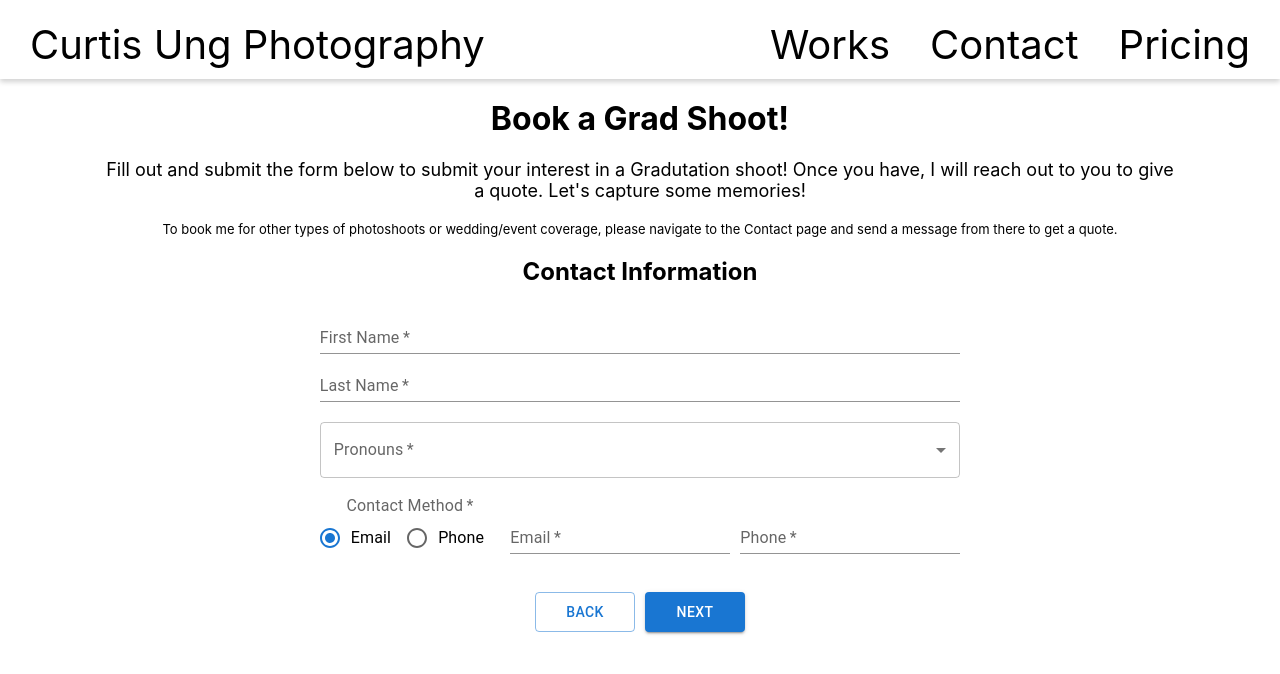
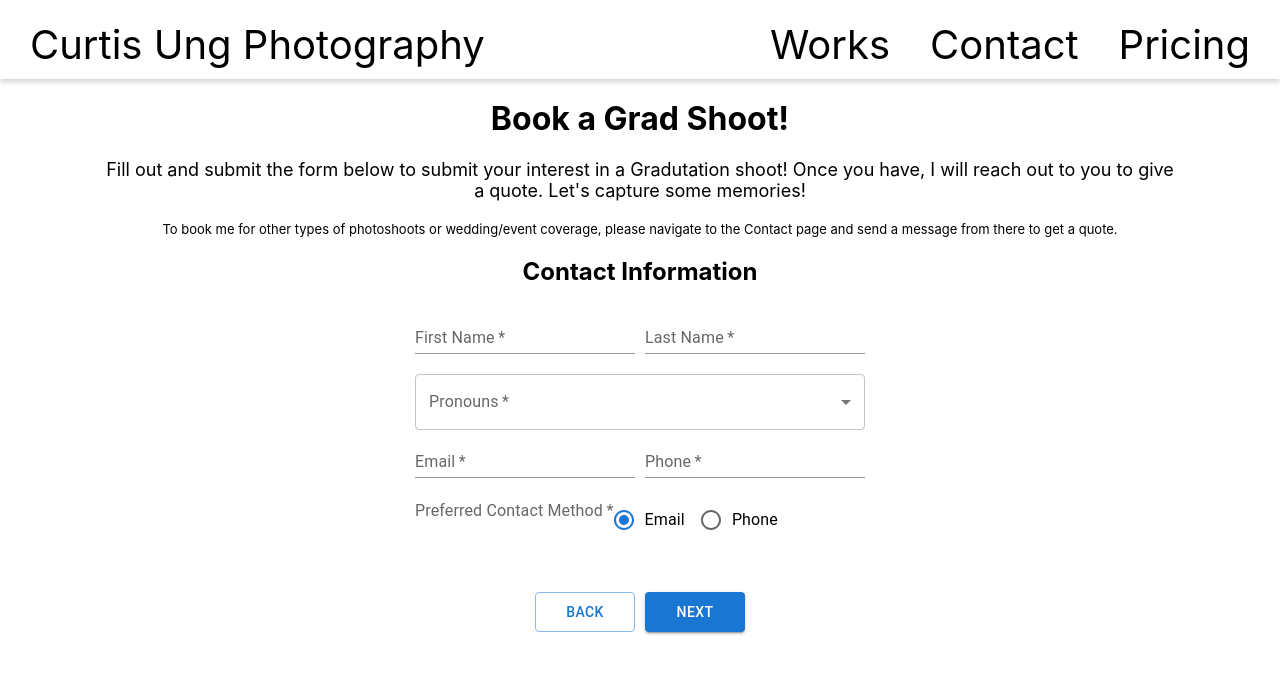
Before and after one commit to curtisung/curtiphotos-app, a React (Create React App) app: page /book-a-shoot in a window 1280 px wide. Shown: the top 674 px of the page. Built offline with nearby package versions, Linux system fonts and the light colour scheme.

Commit message:
work on formatting for review details page

```diff
--- a/src/components/GradShootForm.css
+++ b/src/components/GradShootForm.css
@@ -7,6 +7,17 @@
 
 .formSectionHeader {
     text-align: center;
+}
+
+.formSectionRow {
+    display: flex;
+    flex-direction: row;
+    width: 100%;
+    gap: 10px;
+}
+
+.formSectionItem {
+    flex: 1;
 }
 
 .pronouns.selectDropDownContainer {
@@ -32,7 +43,13 @@
 
 .contactMethodRadioButtonsContainer {
     margin-top: 16px;
+    display: flex;
+    flex-direction: row;
 }
+
+.contactMethodRadioButtonsContainer > FormLabel {
+}
+
 
 .methodInputContainer {
     padding-bottom: 3px;
@@ -82,3 +99,12 @@
     align-items: center;
     flex-direction: column;
 }
+
+.appointmentDetailSection {
+    display: flex;
+    flex-direction: row;
+}
+
+.appointmentDetailSection > h4 {
+    text-align: center;
+}
--- a/src/components/GradShootForm.js
+++ b/src/components/GradShootForm.js
@@ -7,7 +7,6 @@ import Radio from "@mui/material/Radio";
 import RadioGroup from "@mui/material/RadioGroup";
 import FormControlLabel from "@mui/material/FormControlLabel";
 import FormControl from "@mui/material/FormControl";
-import FormControlGroup from "@mui/material/FormControl"
 import FormLabel from "@mui/material/FormLabel";
 import InputLabel from "@mui/material/InputLabel";
 import MenuItem from "@mui/material/MenuItem";
@@ -25,7 +24,7 @@ export default function GradShootForm() {
         contactMethod: "email",
         email: "",
         phone: null,
-        photoPackage: null,
+        photoPackage: "",
         locations: new Set(),
     });
 
@@ -40,7 +39,6 @@ export default function GradShootForm() {
         return;
       }
       setPage(page+increment);
-      console.log(page+increment);
     }
 
     return (
@@ -95,8 +93,10 @@ function NameEntry({formData, setFormData}) {
     <div className="NameEntry">
       <FormControl fullWidth>
         <h2 className="formSectionHeader">Contact Information</h2>
-        <TextField id="clientFirstName" label="First Name" variant="standard" required={true} onBlur={(e) => handleChangeFirstName(e)} defaultValue={formData.firstName}/>
-        <TextField id="clientLastName" label="Last Name" variant="standard" required={true} onBlur={(e) => handleChangeLastName(e)} defaultValue={formData.lastName}/>
+        <div className="formSectionRow">
+          <TextField className="formSectionItem" id="clientFirstName" label="First Name" variant="standard" required={true} onBlur={(e) => handleChangeFirstName(e)} defaultValue={formData.firstName}/>
+          <TextField className="formSectionItem" id="clientLastName" label="Last Name" variant="standard" required={true} onBlur={(e) => handleChangeLastName(e)} defaultValue={formData.lastName}/>
+        </div>
         <div className="pronouns selectDropDownContainer">
           <FormControl className="pronouns selectDropDown" fullWidth>
             <InputLabel id="demo-simple-select-label" required={true}>Pronouns</InputLabel>
@@ -110,19 +110,18 @@ function NameEntry({formData, setFormData}) {
           {(formData.pronouns === "Other") && <TextField className="otherPronouns" id="otherPronouns" label="Enter your pronouns" variant="standard" required={true} defaultValue={formData.otherPronouns} onBlur={(e) => handleChangeOtherPronouns(e)}/>}
         </div>
         <FormControl fullWidth>
-        <div className="contactMethodContainer">
+          <div className="contactMethodContainer">
+            <TextField className="contactMethodInput" id="contactInput" label="Email" variant="standard" required={true} defaultValue={formData.email} onBlur={(e) => handleChangeEmail(e)}/>
+            <TextField className="contactMethodInput" id="contactInput" label="Phone" variant="standard" required={true} defaultValue={formData.phone} onBlur={(e) => handleChangePhone(e)}/>
+          </div>
           <div className="contactMethodRadioButtonsContainer">
-            <FormLabel id="demo-radio-buttons-group-label" required={true}>Contact Method</FormLabel>
+            <FormLabel id="demo-radio-buttons-group-label" required={true}>Preferred Contact Method</FormLabel>
             <RadioGroup className="contactRadioButtons" aria-labelledby="demo-radio-buttons-group-label" value={formData.contactMethod} name="controlled-radio-buttons-group" onChange={(e) => handleChangeContactMethod(e)}>
               <FormControlLabel value="email" control={<Radio />} label="Email"/>
               <FormControlLabel value="phone" control={<Radio />} label="Phone"/>
             </RadioGroup>
           </div>
-          <TextField className="contactMethodInput" id="contactInput" label="Email" variant="standard" required={true} defaultValue={formData.email} onBlur={(e) => handleChangeEmail(e)}/>
-          <TextField className="contactMethodInput" id="contactInput" label="Phone" variant="standard" required={true} defaultValue={formData.phone} onBlur={(e) => handleChangePhone(e)}/>
-        </div>
-      </FormControl>
-
+        </FormControl>
       </FormControl>
     </div>
   );
@@ -190,11 +189,38 @@ function LocationSelect({formData, setFormData}) {
 }
 
 
+/**
+  * Displays the details of the appointment to the user.
+  * Need dynamic displays for pronouns & locations
+  */
 function ReviewPage({formData, setFormData}) {
+
+  const arrayLocationItems = [];
+  formData.locations.forEach((location) => {
+    arrayLocationItems.push(<li>{location}</li>);
+  });
+
   return (
     <div className="reviewPage">
       <h2 className="formSectionHeader">Review Appointment Details</h2>
-      <p>{formData.locations.toString()}</p>
+      <h3 className="reviewPage__contactHeader">Contact Details</h3>
+      <div className="reviewPage__firstNameContainer appointmentDetailSection">
+        <h4 className="reviewPage__firstName">First Name:</h4>
+        <p>{formData.firstName}</p>
+      </div>
+      <div className="reviewPage__lastNameContainer appointmentDetailSection">
+        <h4 className="reviewPage__lastName">Last Name:</h4>
+        <p>{formData.lastName}</p>
+      </div>
+      <div className="reviewPage__pronounsContainer appointmentDetailSection">
+        <h4 className="reviewPage__pronouns">Pronouns:</h4>
+        <p>{formData.pronouns}</p>
+      </div>
+      <div className="reviewPage__locationsContainer appointmentDetailSection">
+        <h4 className="reviewPage_locationsTitle">Locations:</h4>
+        <ul>{arrayLocationItems}</ul>
+      </div>
+
     </div>
   );
 }
```
